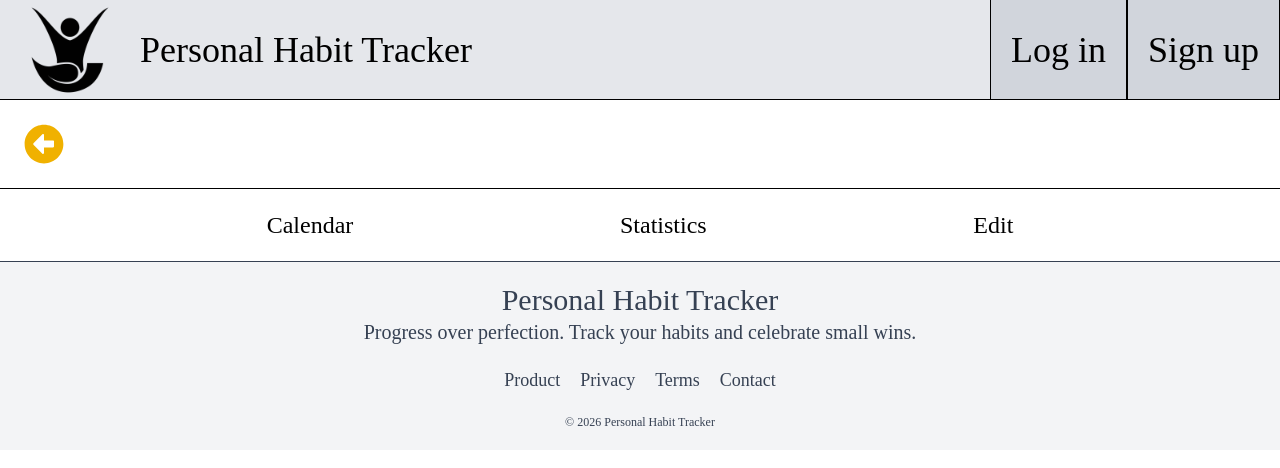
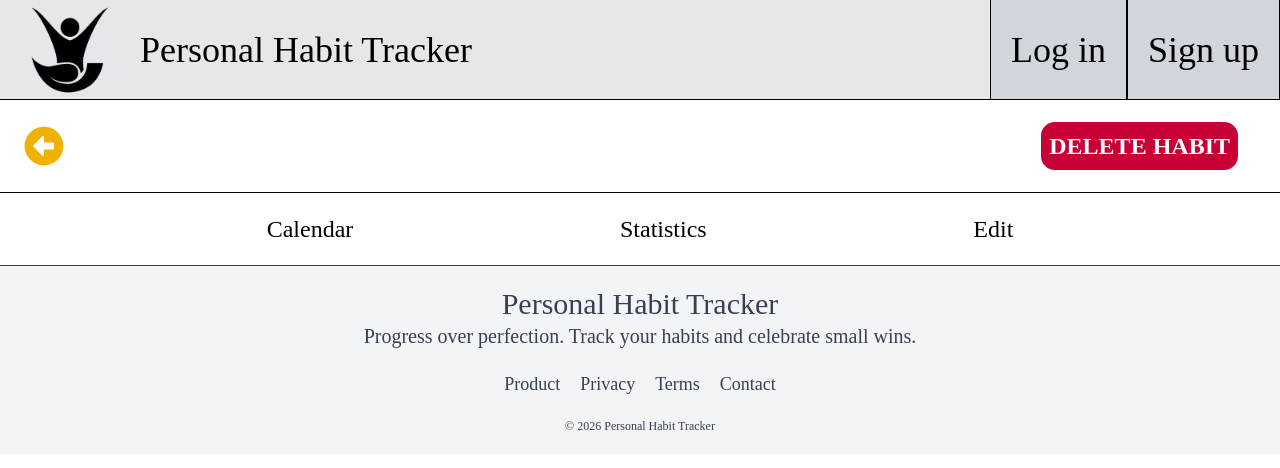
Before and after one commit to kacper-omen/personal-habit-tracker, a React (Vite) app in the folder frontend/: page /habits/1 in a window 1280 px wide. Shown: the top 468 px of the page. Built offline with nearby package versions, Linux system fonts and the light colour scheme; no server answers; a web font is replaced by a local one.

Commit message:
Create delete habit functionality

```diff
--- a/frontend/src/pages/SingleHabitPage.jsx
+++ b/frontend/src/pages/SingleHabitPage.jsx
@@ -1,6 +1,6 @@
 import { IoGameController, IoEllipsisHorizontalCircleSharp  } from "react-icons/io5";
 import { FaArrowAltCircleLeft } from "react-icons/fa";
-import { Link, useParams } from "react-router-dom";
+import { Link, useNavigate, useParams } from "react-router-dom";
 import { useEffect, useState } from "react";
 import axios from "axios";
 import { GiHealthNormal } from "react-icons/gi";
@@ -8,6 +8,7 @@ import { MdOutlineSportsHandball } from "react-icons/md";
 import Calendar from '../components/Calendar'
 import Statistics from '../components/Statistics'
 import EditHabit from '../components/EditHabit'
+import { toast } from "react-toastify";
 
 const SingleHabitPage = () => {
   const [habit, setHabit] = useState({
@@ -62,6 +63,18 @@ const SingleHabitPage = () => {
     }
   }
 
+  const navigate = useNavigate()
+
+  const handleDelete = async () => {
+    try {
+        await axios.delete(`${import.meta.env.VITE_BACKEND_URL}/api/habits/${id}`)
+        toast("Habit deleted successfully")
+        navigate("/habits")
+    } catch (error) {
+        console.log(error)
+    }
+  }
+
   return (
     <div>
         <div className="flex items-center justify-between py-5 border-b">
@@ -71,7 +84,11 @@ const SingleHabitPage = () => {
                 </Link>
                 <p className="text-3xl font-bold">{habit.name}</p>
             </div>
-            {renderIcon()}
+            <div className="flex items-center justify-center gap-3 ml-5">
+                <button onClick={handleDelete} className="border-2 rounded-2xl py-2 px-2 bg-rose-700 text-white text-2xl font-bold cursor-pointer hover:bg-rose-800 hover:scale-110 transition mr-10">DELETE HABIT</button>
+                {renderIcon()}
+            </div>
+
         </div>
 
         {/* TO DO: DESCRIPTION */}
```
